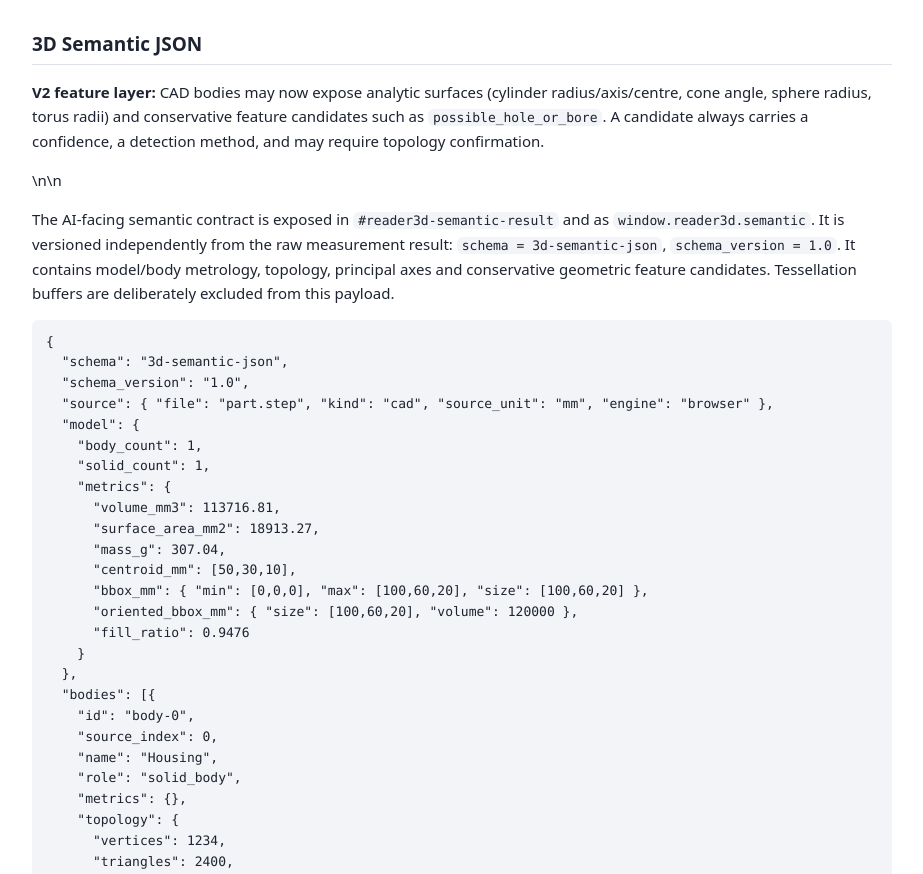
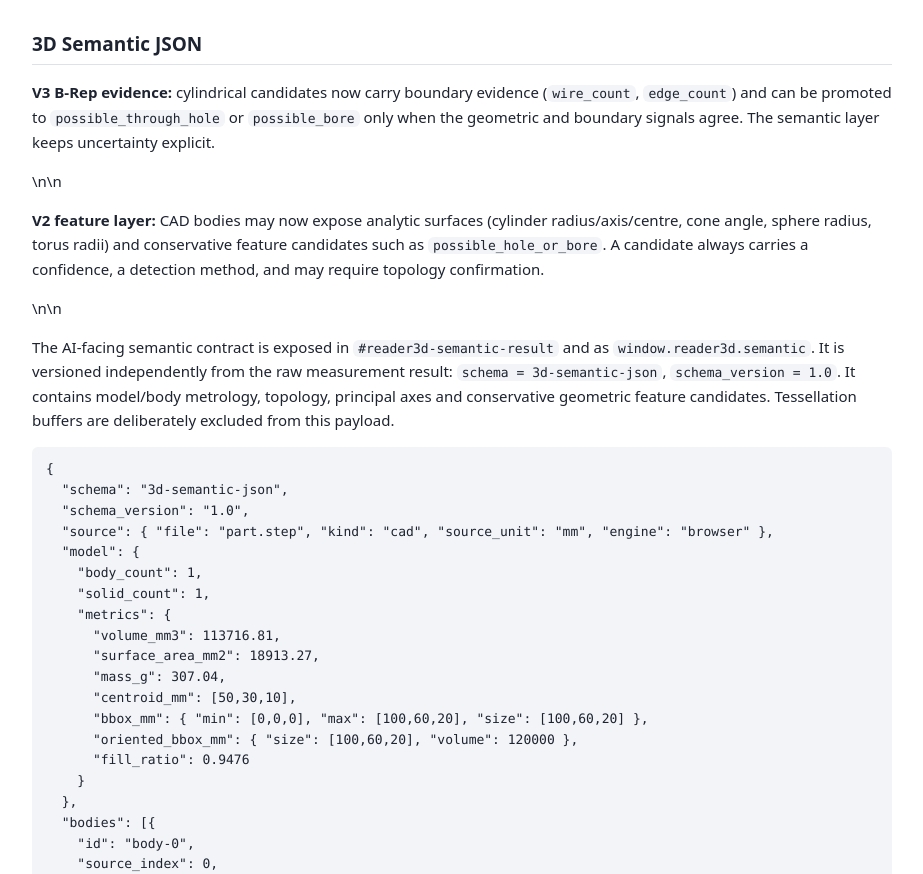
Before and after one commit to alexdevanssay-cmyk/3D-reader, a website: page web/ai.html in a window 1280 px wide. Shown: the part 1443-2317 px from the top of the page, without its empty margins (178-1101 px from the left). Drawn offline with Linux system fonts and the light colour scheme.

Commit message:
Document V3 B-Rep feature evidence

```diff
--- a/web/ai.html
+++ b/web/ai.html
@@ -65,7 +65,7 @@ reader3d analyze part.step --json</pre>
   </table>
 
   <h2>3D Semantic JSON</h2>
-  <p><strong>V2 feature layer:</strong> CAD bodies may now expose analytic surfaces (cylinder radius/axis/centre, cone angle, sphere radius, torus radii) and conservative feature candidates such as <code>possible_hole_or_bore</code>. A candidate always carries a confidence, a detection method, and may require topology confirmation.</p>\n\n  <p>The AI-facing semantic contract is exposed in <code>#reader3d-semantic-result</code> and as <code>window.reader3d.semantic</code>.
+  <p><strong>V3 B-Rep evidence:</strong> cylindrical candidates now carry boundary evidence (<code>wire_count</code>, <code>edge_count</code>) and can be promoted to <code>possible_through_hole</code> or <code>possible_bore</code> only when the geometric and boundary signals agree. The semantic layer keeps uncertainty explicit.</p>\n\n  <p><strong>V2 feature layer:</strong> CAD bodies may now expose analytic surfaces (cylinder radius/axis/centre, cone angle, sphere radius, torus radii) and conservative feature candidates such as <code>possible_hole_or_bore</code>. A candidate always carries a confidence, a detection method, and may require topology confirmation.</p>\n\n  <p>The AI-facing semantic contract is exposed in <code>#reader3d-semantic-result</code> and as <code>window.reader3d.semantic</code>.
   It is versioned independently from the raw measurement result: <code>schema = 3d-semantic-json</code>,
   <code>schema_version = 1.0</code>. It contains model/body metrology, topology, principal axes and conservative geometric feature candidates.
   Tessellation buffers are deliberately excluded from this payload.</p>
```
